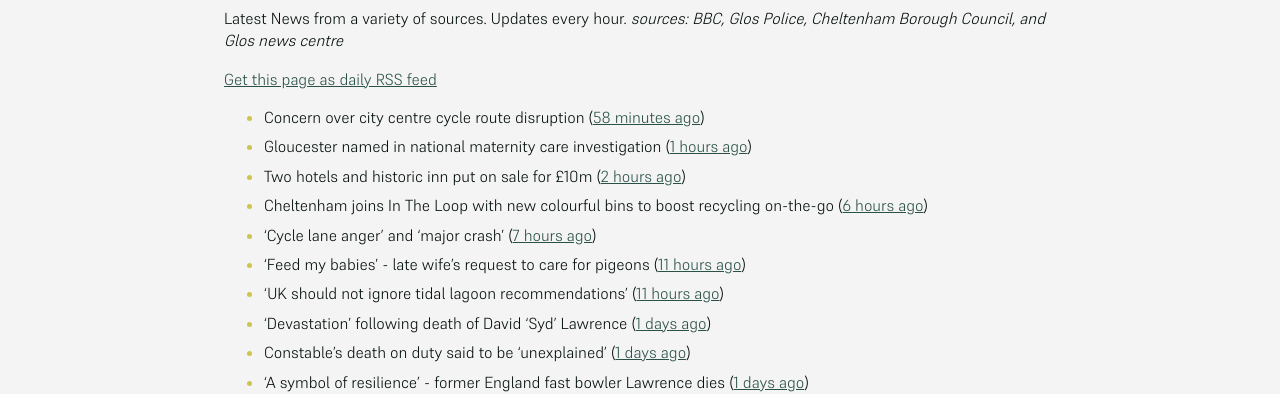
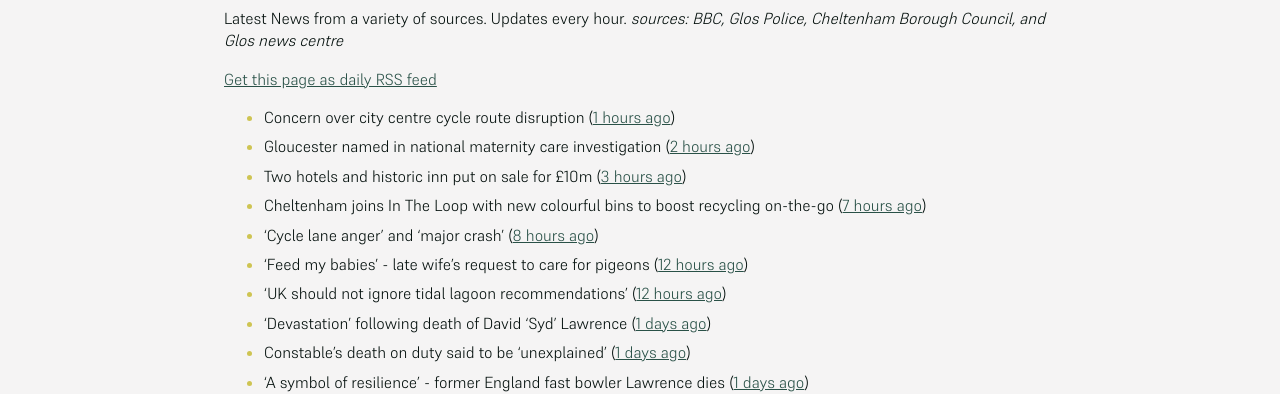
Before and after one commit to mat-0/cheltenham-open-data, a Jekyll site: the page built from _pages/news.md, in a window 1280 px wide. Shown: the part 266-660 px from the top of the page. Built offline with Jekyll 4.4.1, drawn with Linux system fonts in a browser that asks for light colours.

Commit message:
Updated 2025-06-23 17:58:03

```diff
--- a/_pages/news.md
+++ b/_pages/news.md
@@ -12,13 +12,13 @@ _sources: BBC, Glos Police, Cheltenham Borough Council, and Glos news centre_
 [Get this page as daily RSS feed](/daily.rss)
 
 <!-- news_marker starts -->
-- Concern over city centre cycle route disruption ([58 minutes ago](https://www.bbc.com/news/articles/cdez9y99k77o))
-- Gloucester named in national maternity care investigation ([1 hours ago](https://www.bbc.com/news/articles/c994x95yygyo))
-- Two hotels and historic inn put on sale for £10m ([2 hours ago](https://www.bbc.com/news/articles/c5y0vl7v84xo))
-- Cheltenham joins In The Loop with new colourful bins to boost recycling on-the-go ([6 hours ago](https://www.cheltenham.gov.uk/news/article/3022/cheltenham_joins_in_the_loop_with_new_colourful_bins_to_boost_recycling_on-the-go))
-- 'Cycle lane anger' and 'major crash' ([7 hours ago](https://www.bbc.com/news/articles/cy0w90d8dn6o))
-- 'Feed my babies' - late wife's request to care for pigeons ([11 hours ago](https://www.bbc.com/news/videos/cn5kz4470rqo))
-- 'UK should not ignore tidal lagoon recommendations' ([11 hours ago](https://www.bbc.com/news/articles/cvgd5ey411mo))
+- Concern over city centre cycle route disruption ([1 hours ago](https://www.bbc.com/news/articles/cdez9y99k77o))
+- Gloucester named in national maternity care investigation ([2 hours ago](https://www.bbc.com/news/articles/c994x95yygyo))
+- Two hotels and historic inn put on sale for £10m ([3 hours ago](https://www.bbc.com/news/articles/c5y0vl7v84xo))
+- Cheltenham joins In The Loop with new colourful bins to boost recycling on-the-go ([7 hours ago](https://www.cheltenham.gov.uk/news/article/3022/cheltenham_joins_in_the_loop_with_new_colourful_bins_to_boost_recycling_on-the-go))
+- 'Cycle lane anger' and 'major crash' ([8 hours ago](https://www.bbc.com/news/articles/cy0w90d8dn6o))
+- 'Feed my babies' - late wife's request to care for pigeons ([12 hours ago](https://www.bbc.com/news/videos/cn5kz4470rqo))
+- 'UK should not ignore tidal lagoon recommendations' ([12 hours ago](https://www.bbc.com/news/articles/cvgd5ey411mo))
 - 'Devastation' following death of David 'Syd' Lawrence ([1 days ago](https://www.bbc.com/news/articles/cvg9r0j5g08o))
 - Constable's death on duty said to be 'unexplained' ([1 days ago](https://www.bbc.com/news/articles/c39z0d12k88o))
 - 'A symbol of resilience' - former England fast bowler Lawrence dies ([1 days ago](https://www.bbc.com/sport/cricket/articles/c07d973k0zzo))
```
Also changed, not shown: _data/flood.json (+4 -4 lines), _pages/fix-my-street.md (+2 -2 lines), index.md (+5 -5 lines).
